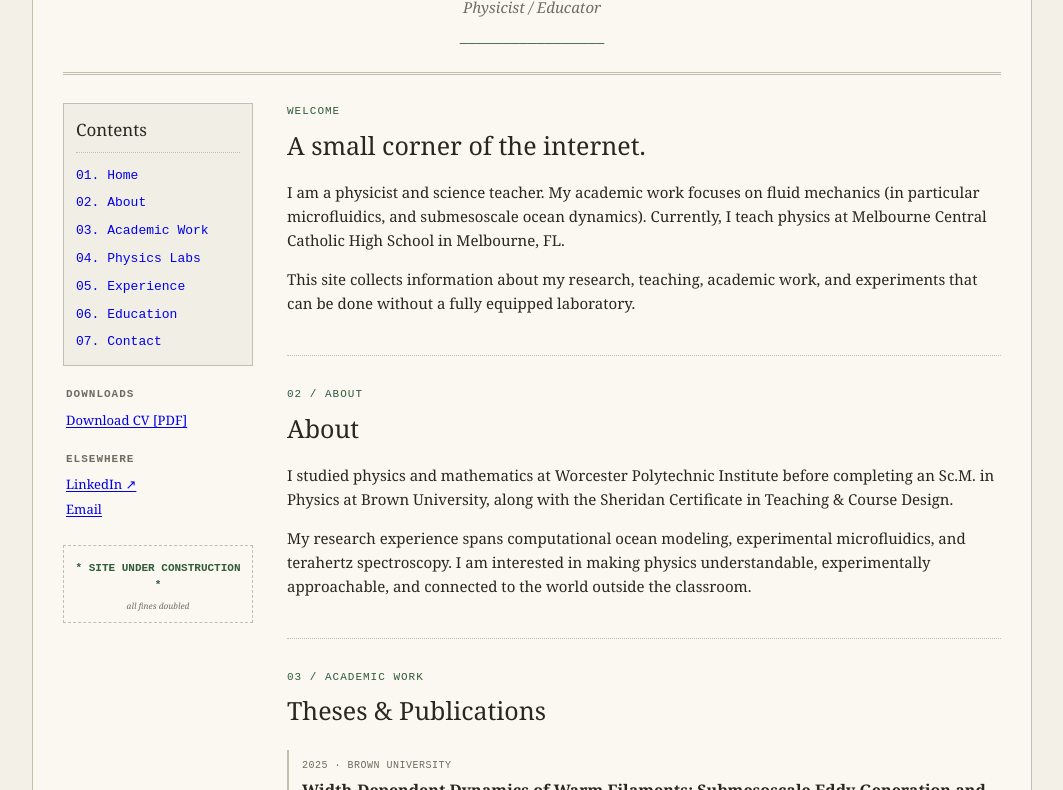
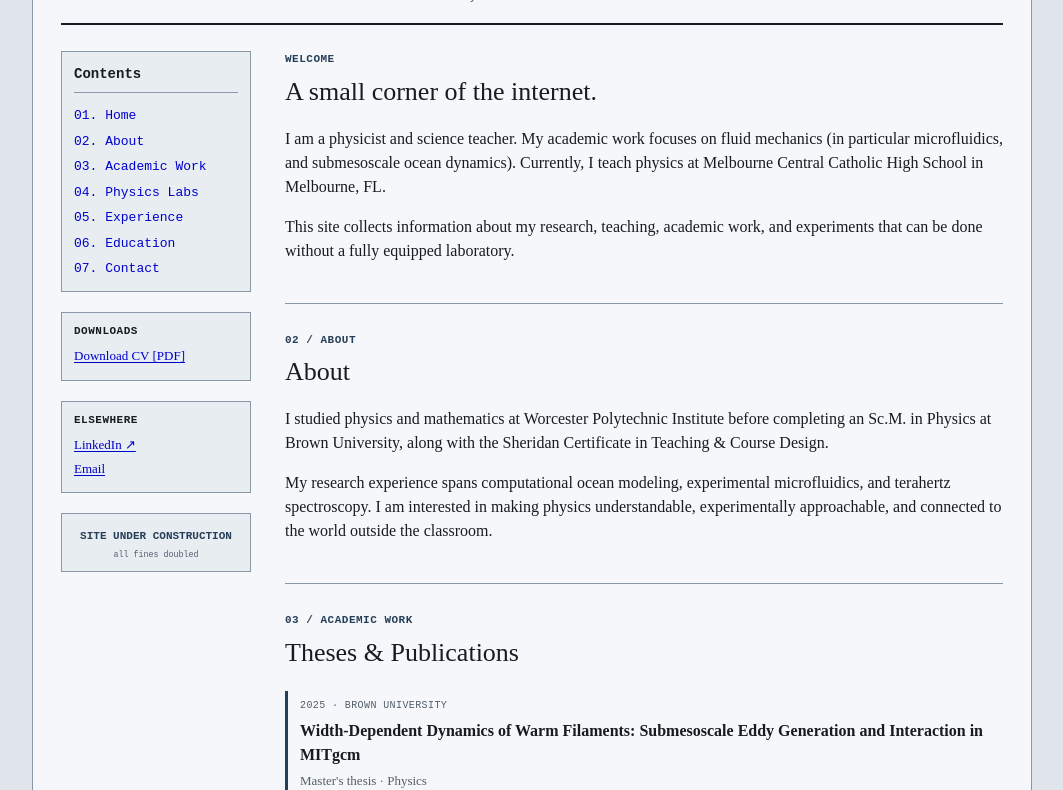
Before and after one commit to SpencerDFrancis/SpencerDFrancis.github.io, a plain HTML site: page index.html in a window 1280 px wide. Shown: the part 180-970 px from the top of the page, without its empty margins (108-1171 px from the left). Drawn offline with Linux system fonts and the light colour scheme.

```diff
--- a/index.html
+++ b/index.html
@@ -15,7 +15,6 @@
       <p class="eyebrow">PERSONAL HOMEPAGE</p>
       <h1>Spencer D. Francis</h1>
       <p class="subtitle">Physicist / Educator</p>
-      <div class="ornament">─────────────────</div>
     </header>
 
     <div class="content">
@@ -44,7 +43,7 @@
         </div>
 
         <div class="construction">
-          <strong>* SITE UNDER CONSTRUCTION *</strong>
+          <strong>SITE UNDER CONSTRUCTION</strong>
           <small>all fines doubled</small>
         </div>
       </aside>
@@ -108,9 +107,9 @@
           </div>
 
           <div class="document">
-            <span class="year">COMMUNITY PROJECT</span>
-            <h3>SYDRC Community Final Booklet</h3>
-            <p>Community project / publication</p>
+            <span class="year">2022 · WORCESTER POLYTECHNIC INSTITUTE</span>
+            <h3>Creating a contemporary profile of Camden's Somali Community</h3>
+            <p>Interactive Qualifying Project</p>
             <a href="SYDRCCommunityFinalBooklet.pdf" download>
               [ Download booklet PDF ]
             </a>
@@ -125,10 +124,6 @@
             AP-level courses. These activities emphasize inexpensive
             materials, hands-on measurement, and the physics behind
             everyday phenomena.
-          </p>
-
-          <p class="motto">
-            Small budgets. Real measurements. Good physics.
           </p>
 
           <div class="document">
--- a/style.css
+++ b/style.css
@@ -1,12 +1,14 @@
 
 :root {
-  --paper: #f3f0e7;
-  --white: #faf8f1;
-  --ink: #292720;
-  --muted: #716c60;
-  --rule: #c4beaf;
-  --green: #315b3a;
-  --link: #0000ee;
+  --paper: #dfe5eb;
+  --white: #f5f7fa;
+  --ink: #171b22;
+  --muted: #535e6b;
+  --rule: #8997a6;
+  --panel: #e8edf2;
+  --link: #0000cc;
+  --visited: #551a8b;
+  --accent: #263f59;
 }
 
 * {
@@ -21,23 +23,23 @@ body {
   margin: 0;
   background: var(--paper);
   color: var(--ink);
-  font-family: Georgia, "Times New Roman", serif;
-  font-size: 15px;
-  line-height: 1.6;
+  font-family: "Times New Roman", Times, serif;
+  font-size: 16px;
+  line-height: 1.5;
 }
 
 .page {
   max-width: 1000px;
-  margin: 28px auto;
-  padding: 0 30px;
+  margin: 24px auto;
+  padding: 0 28px;
   background: var(--white);
   border: 1px solid var(--rule);
 }
 
 header {
-  padding: 28px 10px 20px;
+  padding: 25px 10px 18px;
   text-align: center;
-  border-bottom: 3px double var(--rule);
+  border-bottom: 2px solid var(--ink);
 }
 
 .eyebrow,
@@ -49,31 +51,34 @@ footer,
 .sidebar-box h3,
 .construction,
 nav {
-  font-family: "Courier New", monospace;
+  font-family: "Courier New", Courier, monospace;
 }
 
 .eyebrow {
   color: var(--muted);
   font-size: 11px;
-  letter-spacing: 2px;
+  letter-spacing: 1px;
 }
 
 h1 {
   margin: 5px 0;
-  font-size: clamp(32px, 5vw, 46px);
+  font-family: "Times New Roman", Times, serif;
+  font-size: clamp(34px, 5vw, 48px);
   font-weight: normal;
-  letter-spacing: -1.5px;
+  letter-spacing: -1px;
 }
 
 .subtitle {
   margin: 0;
   color: var(--muted);
-  font-style: italic;
+  font-family: "Courier New", monospace;
+  font-size: 13px;
 }
 
 .ornament {
-  margin-top: 14px;
-  color: var(--green);
+  margin-top: 12px;
+  color: var(--accent);
+  font-family: "Courier New", monospace;
   font-size: 12px;
 }
 
@@ -81,7 +86,7 @@ h1 {
   display: grid;
   grid-template-columns: 190px minmax(0, 1fr);
   gap: 34px;
-  padding: 28px 0 40px;
+  padding: 26px 0 38px;
 }
 
 aside {
@@ -91,32 +96,33 @@ aside {
 nav {
   display: flex;
   flex-direction: column;
-  gap: 7px;
+  gap: 6px;
   padding: 12px;
-  background: #f1eee5;
+  background: var(--panel);
   border: 1px solid var(--rule);
 }
 
 nav h2 {
-  margin: 0 0 6px;
-  padding-bottom: 8px;
-  border-bottom: 1px dotted var(--rule);
-  font-family: Georgia, serif;
-  font-size: 17px;
-  font-weight: normal;
+  margin: 0 0 7px;
+  padding-bottom: 7px;
+  border-bottom: 1px solid var(--rule);
+  font-family: "Courier New", monospace;
+  font-size: 14px;
+  font-weight: bold;
 }
 
 a {
   color: var(--link);
+  text-decoration: underline;
   text-underline-offset: 2px;
 }
 
 a:visited {
-  color: #551a8b;
+  color: var(--visited);
 }
 
 a:hover {
-  color: #b00000;
+  color: #d00000;
 }
 
 nav a {
@@ -129,14 +135,16 @@ nav a:hover {
 
 .sidebar-box {
   margin-top: 20px;
-  padding: 0 3px;
+  padding: 10px 12px;
+  border: 1px solid var(--rule);
+  background: var(--panel);
 }
 
 .sidebar-box h3 {
-  margin: 0 0 6px;
-  color: var(--muted);
+  margin: 0 0 7px;
+  color: var(--ink);
   font-size: 11px;
-  letter-spacing: 1px;
+  letter-spacing: .5px;
   text-transform: uppercase;
 }
 
@@ -146,10 +154,11 @@ nav a:hover {
 }
 
 .construction {
-  margin-top: 25px;
+  margin-top: 20px;
   padding: 10px 5px;
-  border: 1px dashed var(--rule);
-  color: var(--green);
+  border: 1px solid var(--rule);
+  background: var(--panel);
+  color: var(--accent);
   text-align: center;
   font-size: 10px;
 }
@@ -166,8 +175,7 @@ nav a:hover {
 
 .construction small {
   color: var(--muted);
-  font-family: Georgia, serif;
-  font-style: italic;
+  font-family: "Courier New", monospace;
 }
 
 main {
@@ -175,9 +183,9 @@ main {
 }
 
 section {
-  margin-bottom: 30px;
-  padding-bottom: 25px;
-  border-bottom: 1px dotted var(--rule);
+  margin-bottom: 28px;
+  padding-bottom: 24px;
+  border-bottom: 1px solid var(--rule);
   scroll-margin-top: 20px;
 }
 
@@ -187,14 +195,15 @@ section:last-child {
 
 .section-label {
   margin: 0 0 4px;
-  color: var(--green);
+  color: var(--accent);
   font-size: 11px;
-  letter-spacing: 1px;
+  font-weight: bold;
+  letter-spacing: .5px;
 }
 
 section h2 {
-  margin: 0 0 13px;
-  font-size: 25px;
+  margin: 0 0 12px;
+  font-size: 26px;
   font-weight: normal;
 }
 
@@ -203,15 +212,15 @@ section h3 {
 }
 
 .document {
-  margin: 20px 0;
-  padding-left: 13px;
-  border-left: 2px solid var(--rule);
+  margin: 19px 0;
+  padding: 0 0 0 12px;
+  border-left: 3px solid var(--accent);
 }
 
 .year {
   color: var(--muted);
   font-size: 10px;
-  letter-spacing: .5px;
+  letter-spacing: .4px;
 }
 
 .document h3 {
@@ -226,14 +235,17 @@ section h3 {
 }
 
 .document a {
-  font-size: 13px;
+  font-family: "Courier New", monospace;
+  font-size: 12px;
 }
 
 .motto {
   margin: 18px 0;
-  color: var(--green);
-  font-size: 17px;
-  font-style: italic;
+  padding: 9px 12px;
+  background: var(--panel);
+  border-left: 3px solid var(--accent);
+  font-family: "Courier New", monospace;
+  font-size: 13px;
 }
 
 .entry {
@@ -242,7 +254,7 @@ section h3 {
 
 .entry h3 {
   margin: 0;
-  font-size: 16px;
+  font-size: 17px;
 }
 
 .meta,
@@ -265,15 +277,15 @@ footer {
   justify-content: space-between;
   flex-wrap: wrap;
   gap: 10px;
-  padding: 13px 0 17px;
-  border-top: 3px double var(--rule);
+  padding: 13px 0 16px;
+  border-top: 2px solid var(--ink);
   color: var(--muted);
   font-size: 10px;
 }
 
 footer a {
-  font-family: Georgia, serif;
-  font-size: 12px;
+  font-family: "Courier New", monospace;
+  font-size: 11px;
 }
 
 @media (max-width: 700px) {
@@ -285,7 +297,7 @@ footer a {
 
   .content {
     grid-template-columns: 1fr;
-    gap: 25px;
+    gap: 24px;
   }
 
   nav {
@@ -298,7 +310,7 @@ footer a {
   }
 
   .sidebar-box {
-    margin-top: 13px;
+    margin-top: 12px;
   }
 
   .construction {
```
Also changed, not shown: 3 other files.
